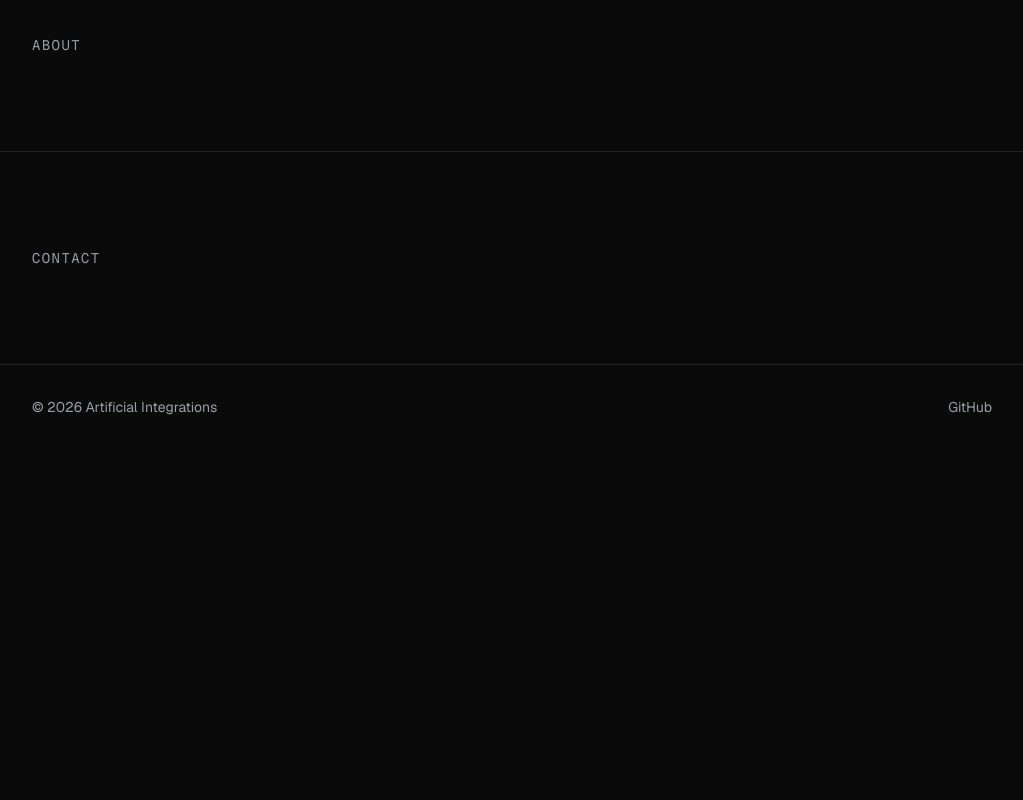
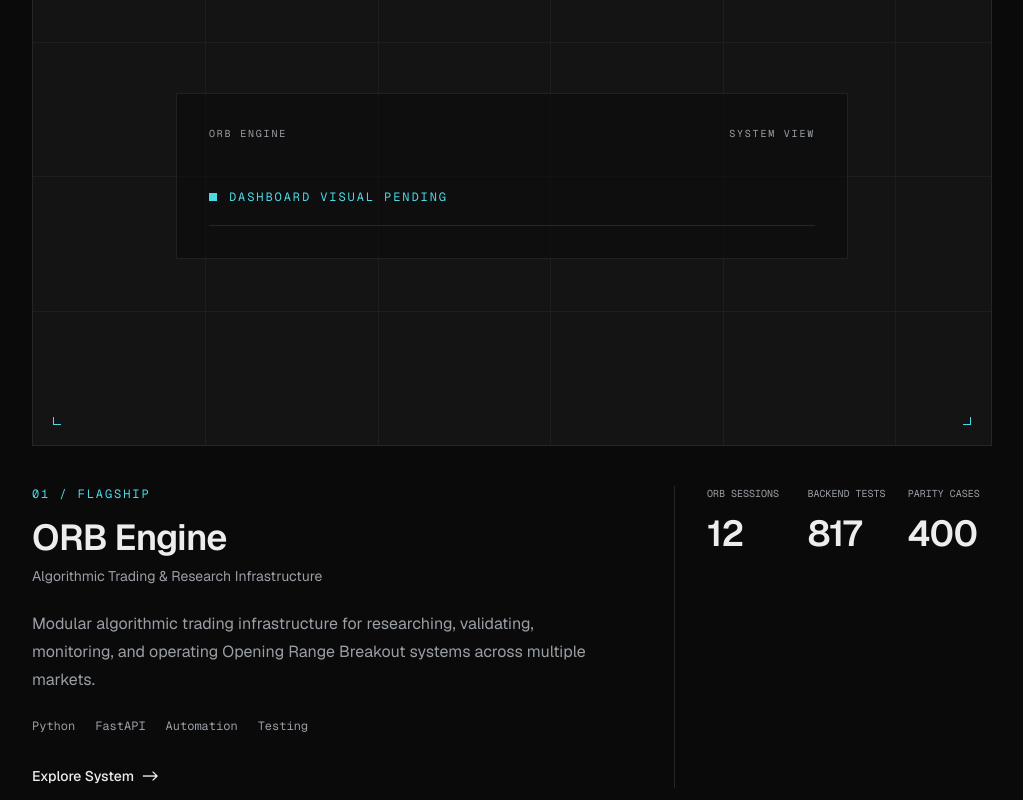
Before and after one commit to hirschem/artificial-integrations, a Next.js app: page / in a window 1280 px wide. Shown: the part 720-1520 px from the top of the page, without its empty margins (128-1151 px from the left). Before the commit the page ends 1169 px from the top, so only its background shows below. Built offline with nearby package versions, Linux system fonts and the light colour scheme.

Commit message:
Add ORB Engine flagship feature

```diff
--- a/src/app/page.tsx
+++ b/src/app/page.tsx
@@ -1,4 +1,5 @@
 import Container from "@/components/layout/Container";
+import FeaturedProject from "@/components/work/FeaturedProject";
 
 export default function Home() {
   return (
@@ -17,11 +18,14 @@ export default function Home() {
         </Container>
       </section>
 
-      <section id="work" className="scroll-mt-16 border-t border-border/80 py-24">
+      <section id="work" className="scroll-mt-16 border-t border-border/80 py-24 sm:py-28">
         <Container>
-          <h2 className="text-sm font-mono uppercase tracking-widest text-muted">
-            Work
-          </h2>
+          <div className="mb-12">
+            <h2 className="text-sm font-mono uppercase tracking-widest text-muted">
+              Work
+            </h2>
+          </div>
+          <FeaturedProject />
         </Container>
       </section>
 
--- /dev/null
+++ b/src/components/work/FeaturedProject.tsx
@@ -0,0 +1,116 @@
+import Link from "next/link";
+
+const technologies = ["Python", "FastAPI", "Automation", "Testing"];
+const verticalLines = ["left-[18%]", "left-[36%]", "left-[54%]", "left-[72%]", "left-[90%]"];
+const horizontalLines = ["top-1/4", "top-1/2", "top-3/4"];
+
+export default function FeaturedProject() {
+  return (
+    <article>
+      <div
+        className="relative aspect-[16/9] overflow-hidden border border-border bg-surface"
+        aria-label="Placeholder for a future ORB Engine system view"
+      >
+        <div aria-hidden="true" className="absolute inset-0">
+          {verticalLines.map((position) => (
+            <span
+              key={`vertical-${position}`}
+              className={`absolute top-0 h-full w-px bg-border/60 ${position}`}
+            />
+          ))}
+          {horizontalLines.map((position) => (
+            <span
+              key={`horizontal-${position}`}
+              className={`absolute left-0 h-px w-full bg-border/60 ${position}`}
+            />
+          ))}
+        </div>
+        <div className="absolute inset-0 flex items-center justify-center p-6 sm:p-10">
+          <div className="w-full max-w-2xl border border-border/80 bg-background/60 p-5 sm:p-8">
+            <div className="flex items-center justify-between gap-4 font-mono text-[10px] tracking-[0.18em] text-muted uppercase">
+              <span>ORB Engine</span>
+              <span>System view</span>
+            </div>
+            <div className="mt-8 flex items-center gap-3 sm:mt-12">
+              <span className="h-2 w-2 bg-accent" />
+              <span className="font-mono text-xs tracking-[0.16em] text-accent uppercase">
+                Dashboard visual pending
+              </span>
+            </div>
+            <div className="mt-5 h-px w-full bg-border" />
+          </div>
+        </div>
+        <span className="absolute left-3 top-3 h-2 w-2 border-l border-t border-accent sm:left-5 sm:top-5" />
+        <span className="absolute right-3 top-3 h-2 w-2 border-r border-t border-accent sm:right-5 sm:top-5" />
+        <span className="absolute bottom-3 left-3 h-2 w-2 border-b border-l border-accent sm:bottom-5 sm:left-5" />
+        <span className="absolute bottom-3 right-3 h-2 w-2 border-b border-r border-accent sm:bottom-5 sm:right-5" />
+      </div>
+
+      <div className="mt-10 grid gap-10 lg:grid-cols-[minmax(0,1fr)_minmax(15rem,0.55fr)] lg:gap-16">
+        <div>
+          <p className="font-mono text-xs tracking-[0.16em] text-accent uppercase">
+            01 / Flagship
+          </p>
+          <h3 className="mt-4 text-3xl font-semibold tracking-tight sm:text-4xl">
+            ORB Engine
+          </h3>
+          <p className="mt-2 text-sm text-muted">
+            Algorithmic Trading &amp; Research Infrastructure
+          </p>
+          <p className="mt-6 max-w-2xl text-base leading-7 text-muted">
+            Modular algorithmic trading infrastructure for researching,
+            validating, monitoring, and operating Opening Range Breakout
+            systems across multiple markets.
+          </p>
+          <div className="mt-6 flex flex-wrap gap-x-5 gap-y-2 font-mono text-xs text-muted">
+            {technologies.map((technology) => (
+              <span key={technology}>{technology}</span>
+            ))}
+          </div>
+          <Link
+            href="/work/orb-engine"
+            className="group mt-8 inline-flex items-center gap-2 text-sm font-medium text-foreground hover:text-accent"
+          >
+            Explore System
+            <span aria-hidden="true" className="transition-transform duration-150 group-hover:translate-x-1">
+              -&gt;
+            </span>
+          </Link>
+        </div>
+
+        <dl className="grid grid-cols-3 gap-4 border-t border-border pt-6 lg:border-l lg:border-t-0 lg:pl-8 lg:pt-0">
+          <div>
+            <dt className="font-mono text-[10px] leading-4 text-muted uppercase">
+              ORB Sessions
+            </dt>
+            <dd className="mt-3 text-3xl font-semibold tracking-tight sm:text-4xl">
+              12
+            </dd>
+          </div>
+          <div>
+            <dt className="font-mono text-[10px] leading-4 text-muted uppercase">
+              Backend Tests
+            </dt>
+            <dd className="mt-3 text-3xl font-semibold tracking-tight sm:text-4xl">
+              817
+            </dd>
+          </div>
+          <div>
+            <dt className="font-mono text-[10px] leading-4 text-muted uppercase">
+              Parity Cases
+            </dt>
+            <dd className="mt-3 text-3xl font-semibold tracking-tight sm:text-4xl">
+              400
+            </dd>
+          </div>
+        </dl>
+      </div>
+
+      <div className="mt-20 border-t border-border/80 pt-6">
+        <p className="font-mono text-xs tracking-[0.16em] text-muted uppercase">
+          Selected systems and client work
+        </p>
+      </div>
+    </article>
+  );
+}
```
